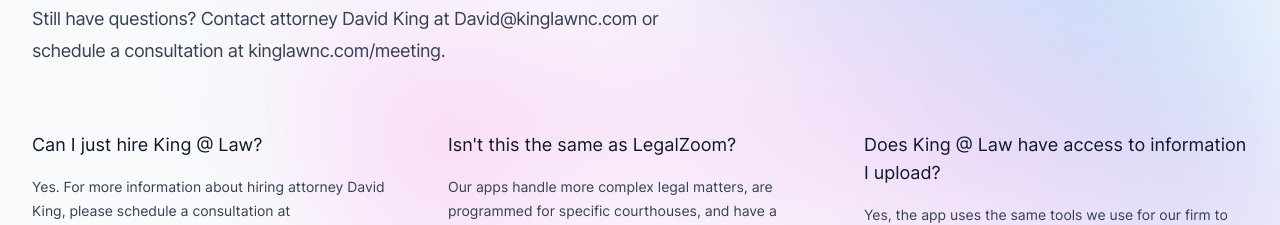
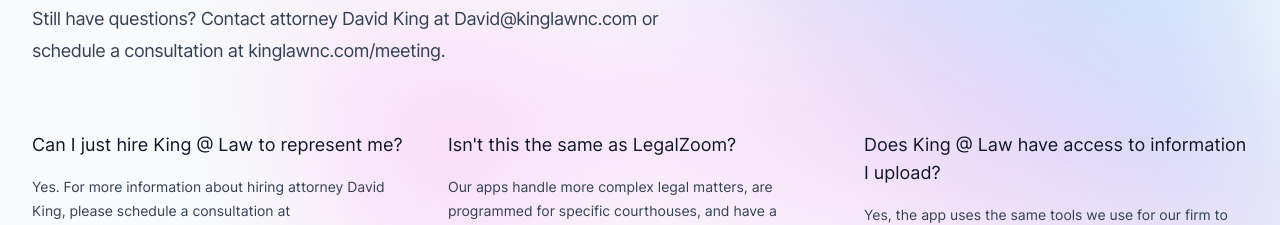
Before and after one commit to David44357/KingLawWebsite, a Next.js app: page /prometheus in a window 1280 px wide. Shown: the part 3940-4165 px from the top of the page. Built offline with nearby package versions, Linux system fonts and the light colour scheme.

Commit message:
Update PromFaqs.jsx

```diff
--- a/src/components/PromFaqs.jsx
+++ b/src/components/PromFaqs.jsx
@@ -6,7 +6,7 @@ import backgroundImage from '@/images/background-faqs.jpg'
 const faqs = [
   [
     {
-      question: 'Can I just hire King @ Law?',
+      question: 'Can I just hire King @ Law to represent me?',
       answer:
         'Yes. For more information about hiring attorney David King, please schedule a consultation at kinglawnc.com/meeting.',
     },
```
